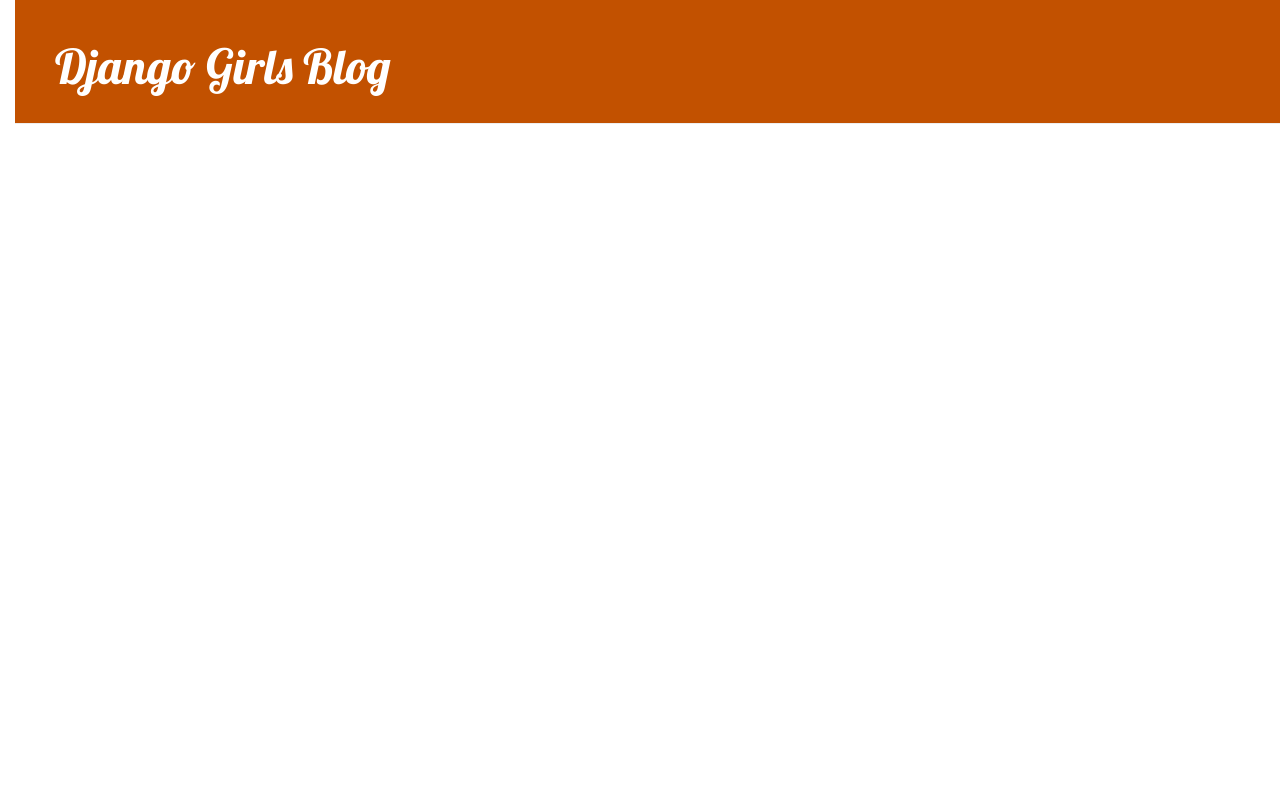
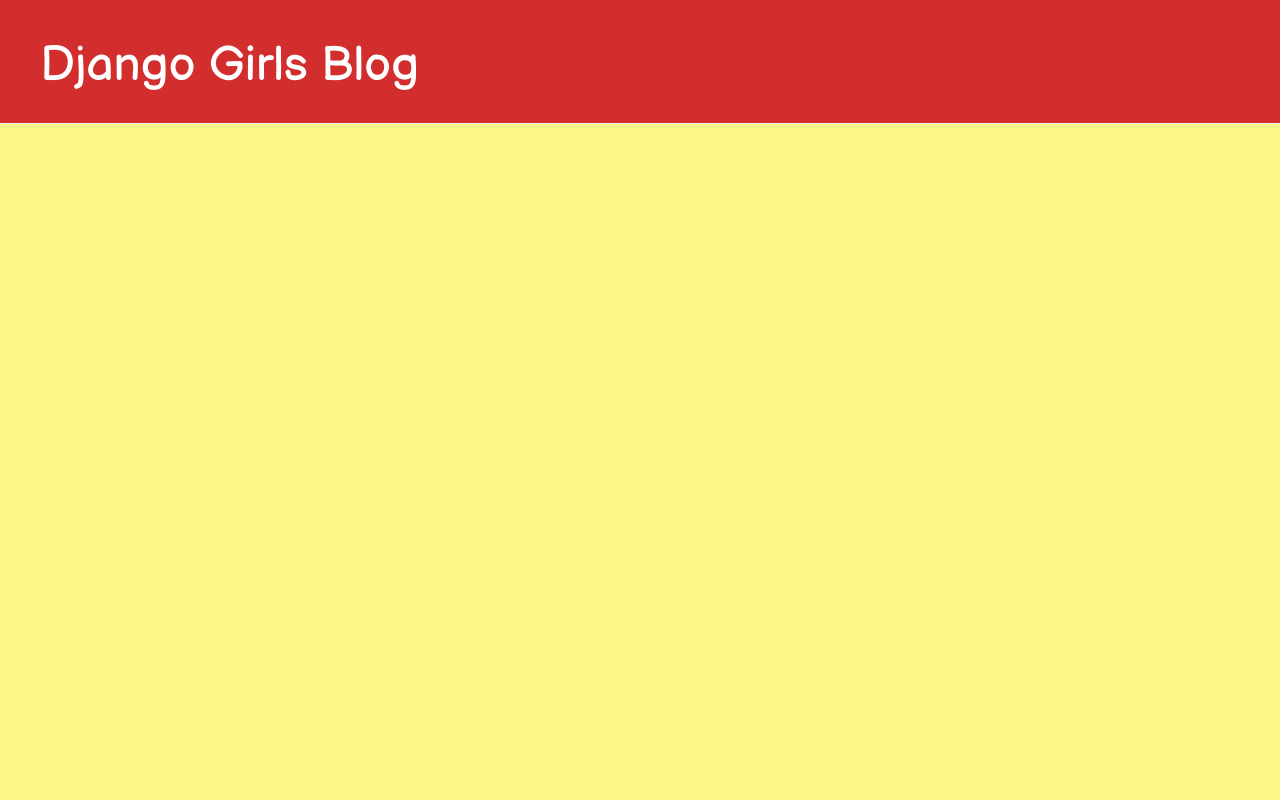
Before and after one commit to silviacec/Blog, a Django app: page / in a window 1280 px wide. Run offline with Django 3.2, Linux system fonts and the light colour scheme; data that the repository does not hold is empty; some libraries are stand-ins or nearby versions.

Commit message:
Changes to CSS properties.

```diff
--- a/blog/static/css/blog.css
+++ b/blog/static/css/blog.css
@@ -1,14 +1,16 @@
 body{
-  padding-left: 15px;
+  /* padding-left: 15px; */
+  background-color: #faee3696;
 }
 
 h1 a, h2 a {
     color: #C25100;
-    font-family: 'Lobster';
+    /* font-family: 'Lobster'; */
+    font-family: 'Balsamiq Sans', cursive;
 }
 
 .page-header {
-    background-color: #C25100;
+    background-color: #D32E2E;
     margin-top: 0;
     padding: 20px 20px 20px 40px;
 }
--- a/blog/templates/blog/base.html
+++ b/blog/templates/blog/base.html
@@ -4,16 +4,16 @@
       <title>Blog de Cek</title>
       <link rel="stylesheet" href="//maxcdn.bootstrapcdn.com/bootstrap/3.2.0/css/bootstrap.min.css">
       <link rel="stylesheet" href="//maxcdn.bootstrapcdn.com/bootstrap/3.2.0/css/bootstrap-theme.min.css">
-      <link href="//fonts.googleapis.com/css?family=Lobster&subset=latin,latin-ext" rel="stylesheet" type="text/css">
+      <!-- <link href="//fonts.googleapis.com/css?family=Lobster&subset=latin,latin-ext" rel="stylesheet" type="text/css"> -->
+      <link href="https://fonts.googleapis.com/css2?family=Balsamiq+Sans&display=swap" rel="stylesheet">
       <link rel="stylesheet" href="{% static 'css/blog.css' %}">
   </head>
   <body>
       <div class="page-header">
         {% if user.is_authenticated %}
-            <a href="{% url 'post_new' %}" class="top-menu"><span class="glyphicon glyphicon-plus"></span></a>
+            <a href="{% url 'post_new' %}" class="top-menu"><span class="glyphicon glyphicon-plus" title="Ajouter un nouveau post"></span></a>
         {% endif %}
         <h1><a href="/">Django Girls Blog</a></h1>
-
       </div>
       <div class="content container">
           <div class="row">
```
